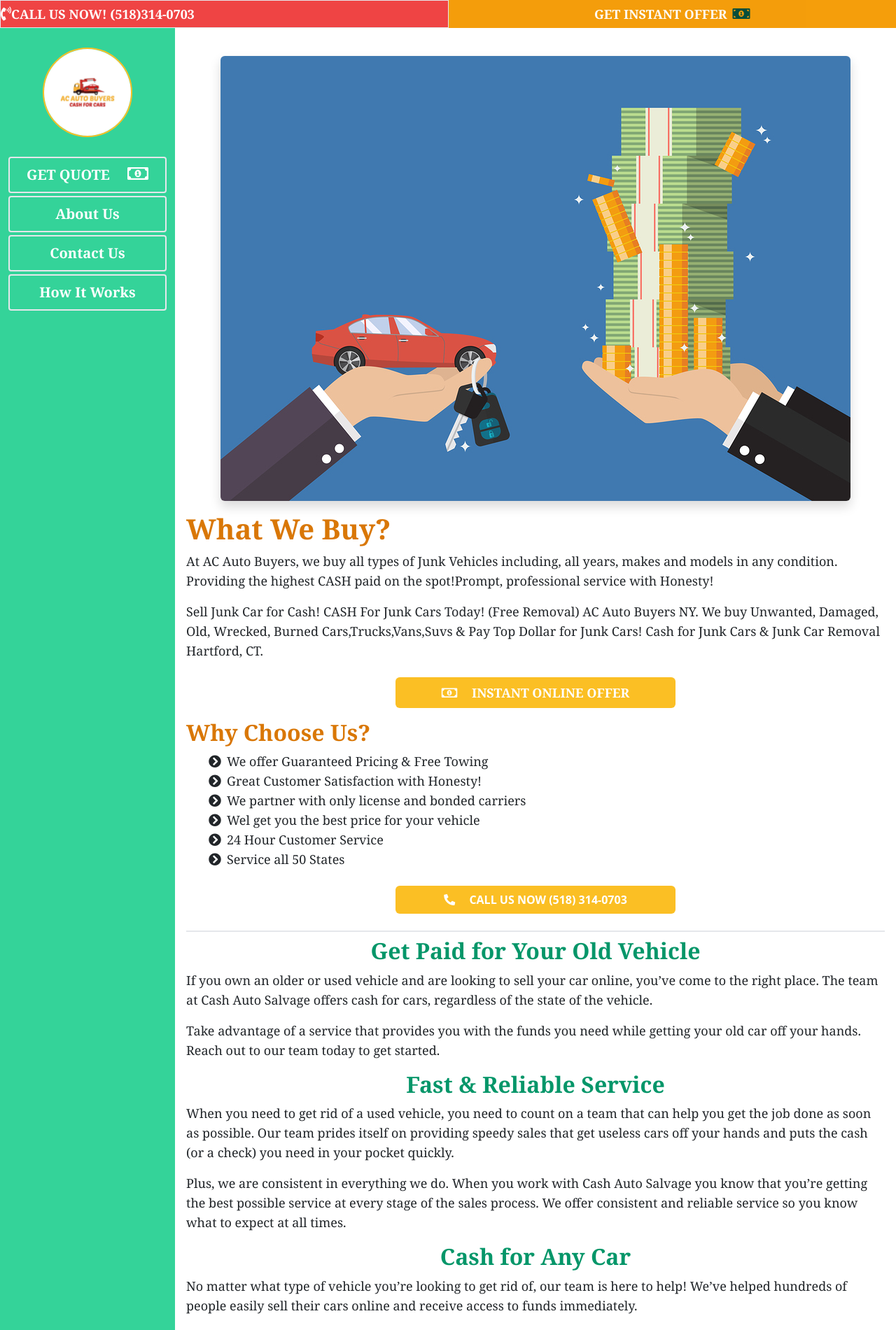
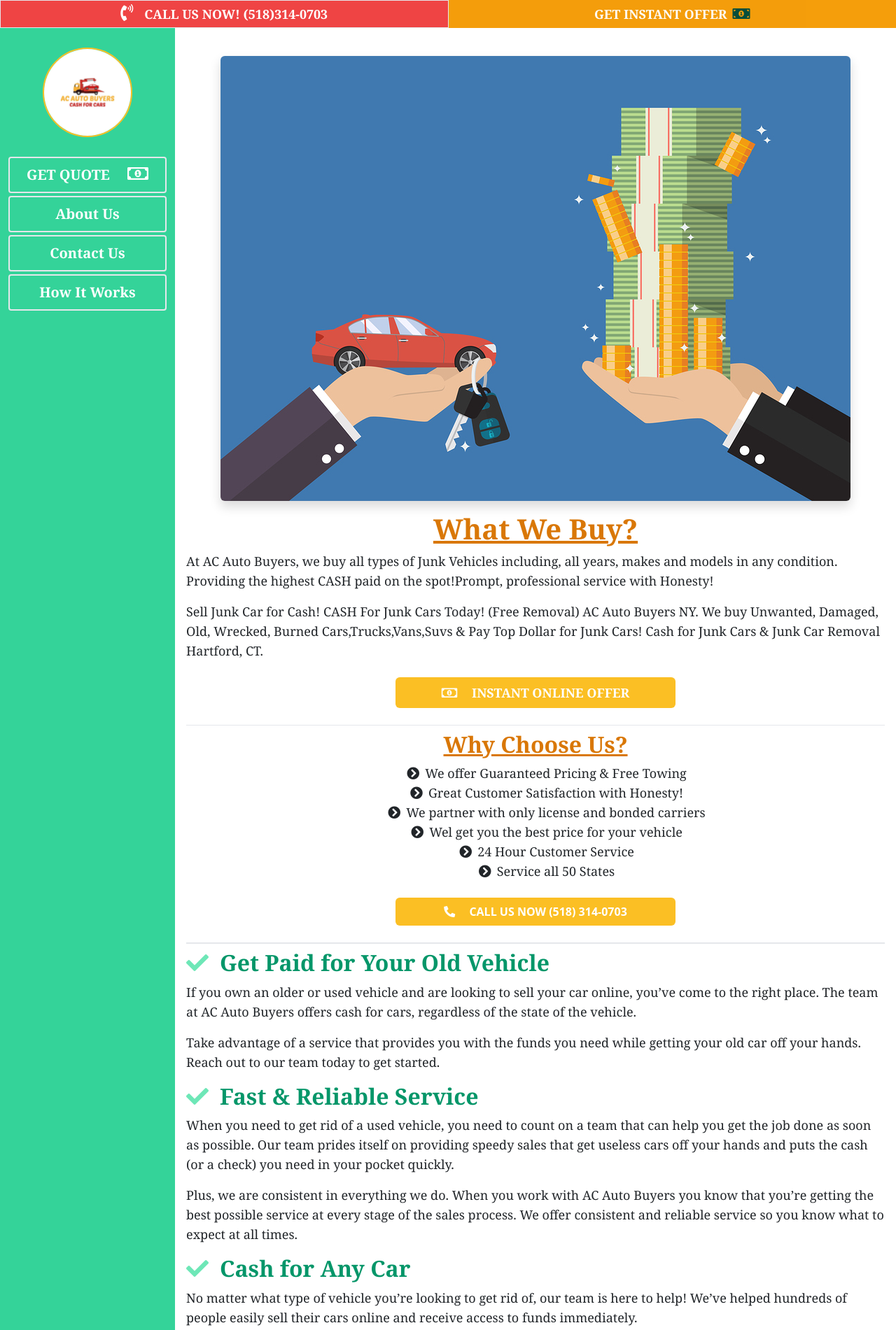
Before and after one commit to javantie/ac-auto-group, a React (Create React App) app: page /about-us in a window 1280 px wide. Shown: the top 1901 px of the page at 70% size. Built offline with nearby package versions, Linux system fonts and the light colour scheme.

Commit message:
updated alot

```diff
--- a/src/components/Banner/index.js
+++ b/src/components/Banner/index.js
@@ -4,13 +4,13 @@
 function Banner() {
   return (
     <div className="flex sticky top-0 z-0 sm:relative bg-green-900 w-full">
-      <div className=" flex justify-between w-100 items-center text-white font-bold sm:text-lg no-underline border-1 bg-red-500 text-center">
+      <div className="flex justify-center w-100 items-center text-white font-bold sm:text-lg no-underline border-1 bg-red-500 text-center">
         {/* <p className="text-xs font-bold text-white sm:text-lg animate-bounce mt-4">We Buy Junk Cars - (518)314-0703!</p> */}
         <a href="tel:+15183140703" className="text-white font-serif no-underline">
-          <i className="fas fa-phone-volume text-xl "></i>CALL US NOW! (518)314-0703</a>
+          <i className="fas fa-phone-volume text-2xl md:pr-4"></i>CALL US NOW! (518)314-0703</a>
       </div>
       {/* //-----------------------------------------Instant Offer Button(Custom)-------------------------------------------------------- */}
-      <div className="flex justify-center items-center p-0 w-100 animate-pulse sm:bg-yellow-500">
+      <div className="flex justify-center items-center p-0 w-100 animate-pulse bg-yellow-500">
         <a href="https://www.peddle.com/offer?pub_id=289876" rel="noreferrer"  target="_blank"className="bg-yellow-500 text-sm text-center sm:text-lg font-bold no-underline font-serif text-white  sm:border-none sm:rounded-none p-1.5 border-1 ">
         GET INSTANT OFFER<i className="fas fa-money-bill-alt text-xl pl-2 text-green-900"></i> </a>
       </div>
--- a/src/components/ContactForm/index.js
+++ b/src/components/ContactForm/index.js
@@ -54,6 +54,7 @@
       <form
         method="POST"
         onSubmit={handleSubmit}
+        className="border-2 p-2 rounded"
       >
         <div className="form-group">
           <label htmlFor="name" className="font-bold font-serif text-lg">
--- a/src/pages/About.js
+++ b/src/pages/About.js
@@ -8,9 +8,9 @@
     <>
       <div className="mt-4 font-serif text-lg">
         <div className="mb-2 xl:flex xl:justify-center">
-          <img src={bg_img2} alt="bg_img1" className="shadow rounded-md" />
+          <img src={bg_img2} alt="bg_img1" className="shadow rounded-md " />
         </div>
-        <h1 className="text-yellow-600 font-bold pt-2">What We Buy?</h1>
+        <h1 className="text-yellow-600 font-bold pt-2 text-center underline">What We Buy?</h1>
         <p>
           At AC Auto Buyers, we buy all types of Junk Vehicles including, all
           years, makes and models in any condition. Providing the highest CASH
@@ -25,7 +25,8 @@
         <div className="flex justify-center my-2">
           <OfferButton />
         </div>
-        <h2 className="text-yellow-600 font-bold pt-2">Why Choose Us?</h2>
+        <div className="text-center mt-4 border-t">
+        <h2 className="text-yellow-600 font-bold pt-2 underline">Why Choose Us?</h2>
         <ul>
           <li>
             <i className="fas fa-chevron-circle-right pr-2"></i>We offer Guaranteed
@@ -52,18 +53,19 @@
             States
           </li>
         </ul>
+        </div>
       </div>
       <div className="flex justify-center">
         <CallButton />
       </div>
 
       <div className="mt-4 font-serif border-t-2">
-        <h2 className="text-center text-green-600 font-bold pt-2">
+        <h2 className="text-green-600 font-bold pt-2"> <i className="fas fa-check pr-4 text-green-300"></i>
           Get Paid for Your Old Vehicle
         </h2>
         <p className="text-lg">
           If you own an older or used vehicle and are looking to sell your car
-          online, you’ve come to the right place. The team at Cash Auto Salvage
+          online, you’ve come to the right place. The team at AC Auto Buyers
           offers cash for cars, regardless of the state of the vehicle.
         </p>
         <p className="text-lg">
@@ -72,7 +74,7 @@
           to get started.
         </p>
 
-        <h2 className="text-center text-green-600 font-bold">
+        <h2 className="text-green-600 font-bold"> <i className="fas fa-check pr-4 text-green-300"></i>
           Fast & Reliable Service
         </h2>
         <p className="text-lg">
@@ -82,12 +84,12 @@
           hands and puts the cash (or a check) you need in your pocket quickly.
         </p>
         <p className="text-lg">
-          Plus, we are consistent in everything we do. When you work with Cash
-          Auto Salvage you know that you’re getting the best possible service at
+          Plus, we are consistent in everything we do. When you work with AC Auto Buyers
+          you know that you’re getting the best possible service at
           every stage of the sales process. We offer consistent and reliable
           service so you know what to expect at all times.
         </p>
-        <h2 className="text-center text-green-600 font-bold">
+        <h2 className="text-green-600 font-bold"> <i className="fas fa-check pr-4 text-green-300"></i>
           Cash for Any Car
         </h2>
         <p className="text-lg">
@@ -95,7 +97,7 @@
           is here to help! We’ve helped hundreds of people easily sell their
           cars online and receive access to funds immediately.
         </p>
-        <p className="text-lg">
+        <p className="text-lg font-bold">
           We’ll help you get any type of car off your hands, including:
         </p>
         <ul className="font-bold text-lg">
```
